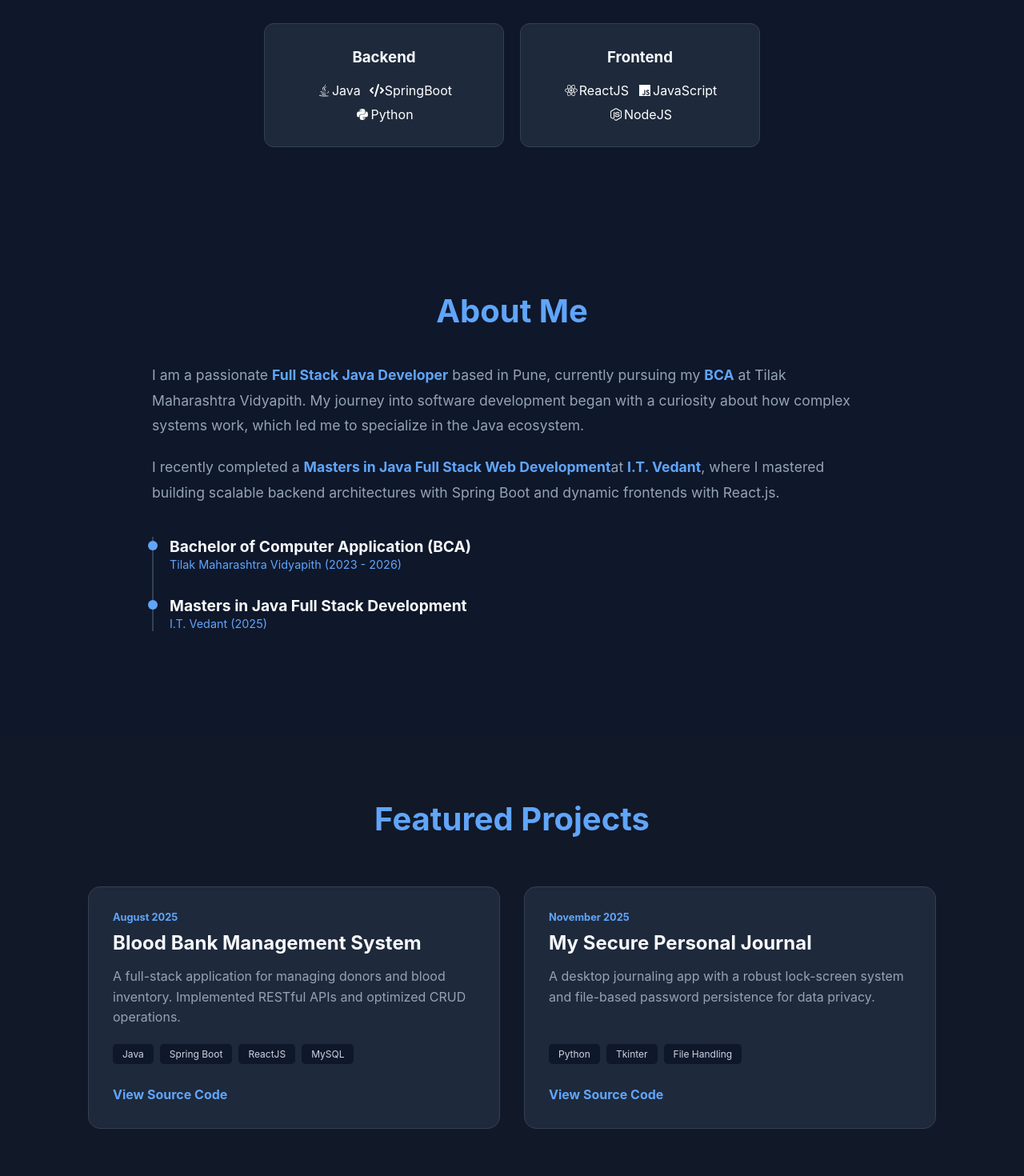
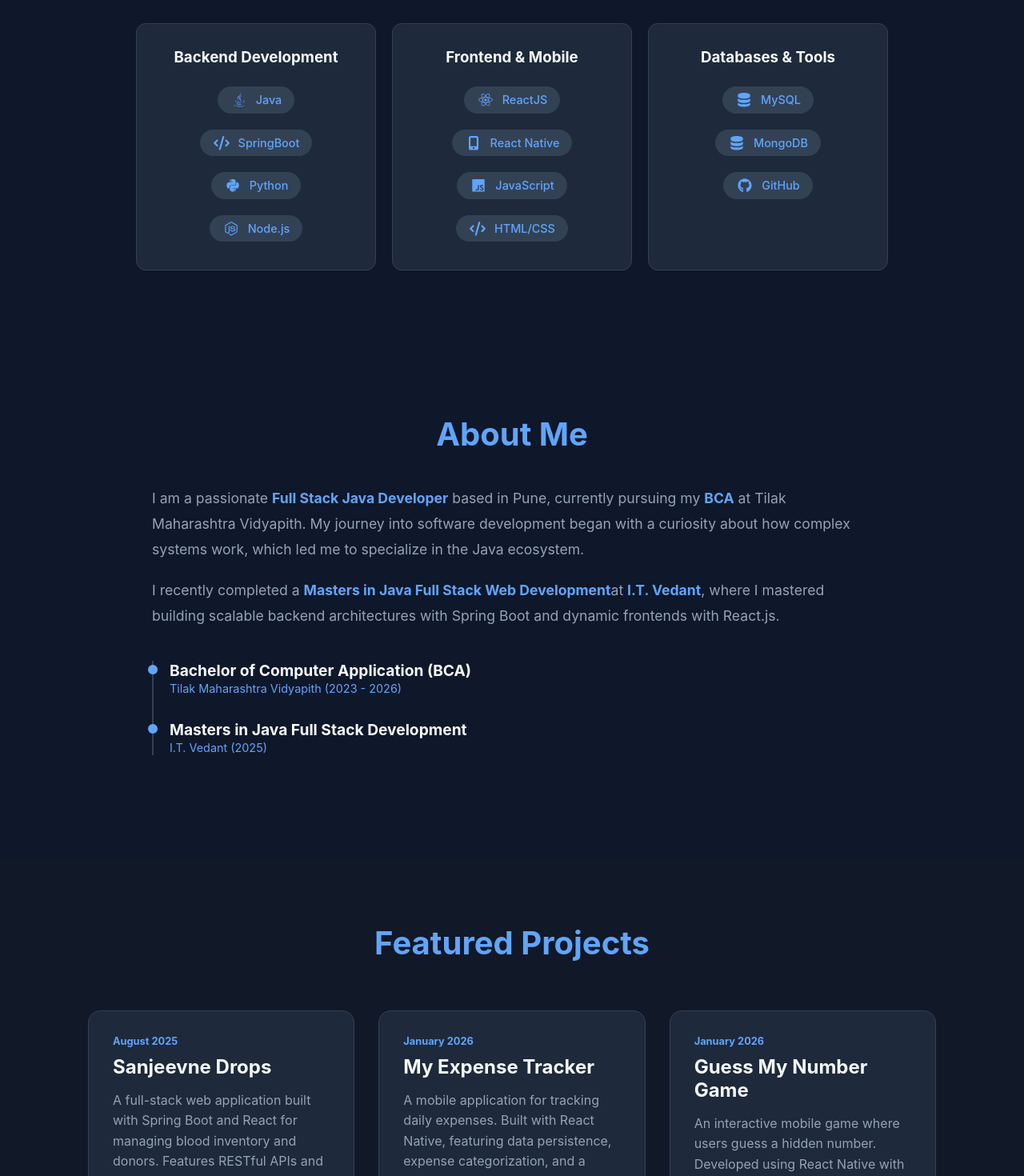
Before and after one commit to samarth-ambure/Samarth-Ambure-Portfolio, a React (Create React App) app: page / in a window 1280 px wide. Shown: the part 940-2410 px from the top of the page at 80% size. Built offline with nearby package versions, Linux system fonts and the light colour scheme.

Commit message:
added new projects and skills

```diff
--- a/src/components/Projects.js
+++ b/src/components/Projects.js
@@ -4,17 +4,31 @@
 function Projects() {
   const projectList = [
     {
-      title: "Blood Bank Management System",
+      title: "Sanjeevne Drops ",
       date: "August 2025",
-      description: "A full-stack application for managing donors and blood inventory. Implemented RESTful APIs and optimized CRUD operations.",
+      description: "A full-stack web application built with Spring Boot and React for managing blood inventory and donors. Features RESTful APIs and MySQL integration.",
       tech: ["Java", "Spring Boot", "ReactJS", "MySQL"],
       link: "https://github.com/samarth-ambure/SanjeevneDropsProject.git"
     },
     {
+      title: "My Expense Tracker",
+      date: "January 2026",
+      description: "A mobile application for tracking daily expenses. Built with React Native, featuring data persistence, expense categorization, and a clean UI.",
+      tech: ["React Native", "JavaScript", "Mobile UI"],
+      link: "https://github.com/samarth-ambure/My-Expense-Tracker"
+    },
+    {
+      title: "Guess My Number Game",
+      date: "January 2026",
+      description: "An interactive mobile game where users guess a hidden number. Developed using React Native with a focus on logic, state management, and responsiveness.",
+      tech: ["React Native", "State Management", "Logic"],
+      link: "https://github.com/samarth-ambure/Guess-My-Number-Game"
+    },
+    {
       title: "My Secure Personal Journal",
       date: "November 2025",
-      description: "A desktop journaling app with a robust lock-screen system and file-based password persistence for data privacy.",
-      tech: ["Python", "Tkinter", "File Handling"],
+      description: "A Python-based desktop application featuring a secure lock-screen system and file-based password persistence for private journaling.",
+      tech: ["Python", "Tkinter", "Security"],
       link: "https://github.com/samarth-ambure/My-Personal-Journal"
     }
   ];
--- a/src/components/Skills.css
+++ b/src/components/Skills.css
@@ -51,3 +51,28 @@
   font-size: 0.9rem;
   font-weight: 500;
 }
+
+.skill-item {
+  display: flex;
+  align-items: center;
+  gap: 10px;
+  background-color: #334155;
+  color: #60a5fa;
+  padding: 8px 16px;
+  border-radius: 20px;
+  font-size: 0.9rem;
+  font-weight: 500;
+  margin: 5px;
+}
+
+.skill-icon {
+  font-size: 1.1rem;
+}
+
+/* Ensure the cards wrap nicely on mobile */
+.skills-container {
+  display: flex;
+  justify-content: center;
+  gap: 20px;
+  flex-wrap: wrap;
+}
--- a/src/components/Skills.js
+++ b/src/components/Skills.js
@@ -1,25 +1,35 @@
 import React from 'react';
 import './Skills.css';
 import { FontAwesomeIcon } from '@fortawesome/react-fontawesome';
-import { faJava, faReact, faJs, faPython, faNodeJs } from '@fortawesome/free-brands-svg-icons';
-import { faDatabase, faCode } from '@fortawesome/free-solid-svg-icons';
+import { faJava, faReact, faJs, faPython, faNodeJs, faGithub } from '@fortawesome/free-brands-svg-icons';
+import { faDatabase, faCode, faMobileScreenButton } from '@fortawesome/free-solid-svg-icons';
 
 function Skills() {
   const categories = [
     {
-      title: "Backend",
+      title: "Backend Development",
       skills: [
         { name: "Java", icon: faJava },
         { name: "SpringBoot", icon: faCode },
-        { name: "Python", icon: faPython }
+        { name: "Python", icon: faPython },
+        { name: "Node.js", icon: faNodeJs }
       ]
     },
     {
-      title: "Frontend",
+      title: "Frontend & Mobile",
       skills: [
         { name: "ReactJS", icon: faReact },
+        { name: "React Native", icon: faMobileScreenButton }, // Added React Native
         { name: "JavaScript", icon: faJs },
-        { name: "NodeJS", icon: faNodeJs }
+        { name: "HTML/CSS", icon: faCode }
+      ]
+    },
+    {
+      title: "Databases & Tools",
+      skills: [
+        { name: "MySQL", icon: faDatabase },
+        { name: "MongoDB", icon: faDatabase },
+        { name: "GitHub", icon: faGithub }
       ]
     }
   ];
```
